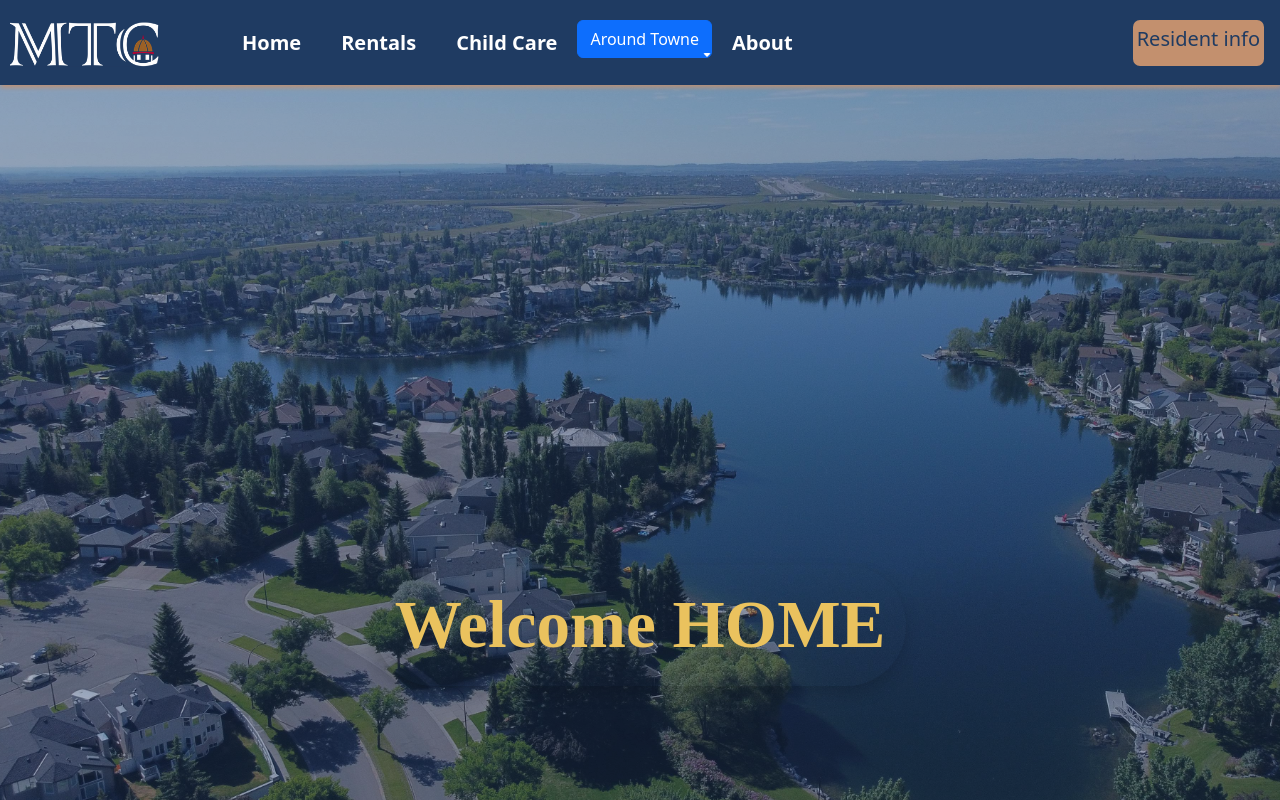
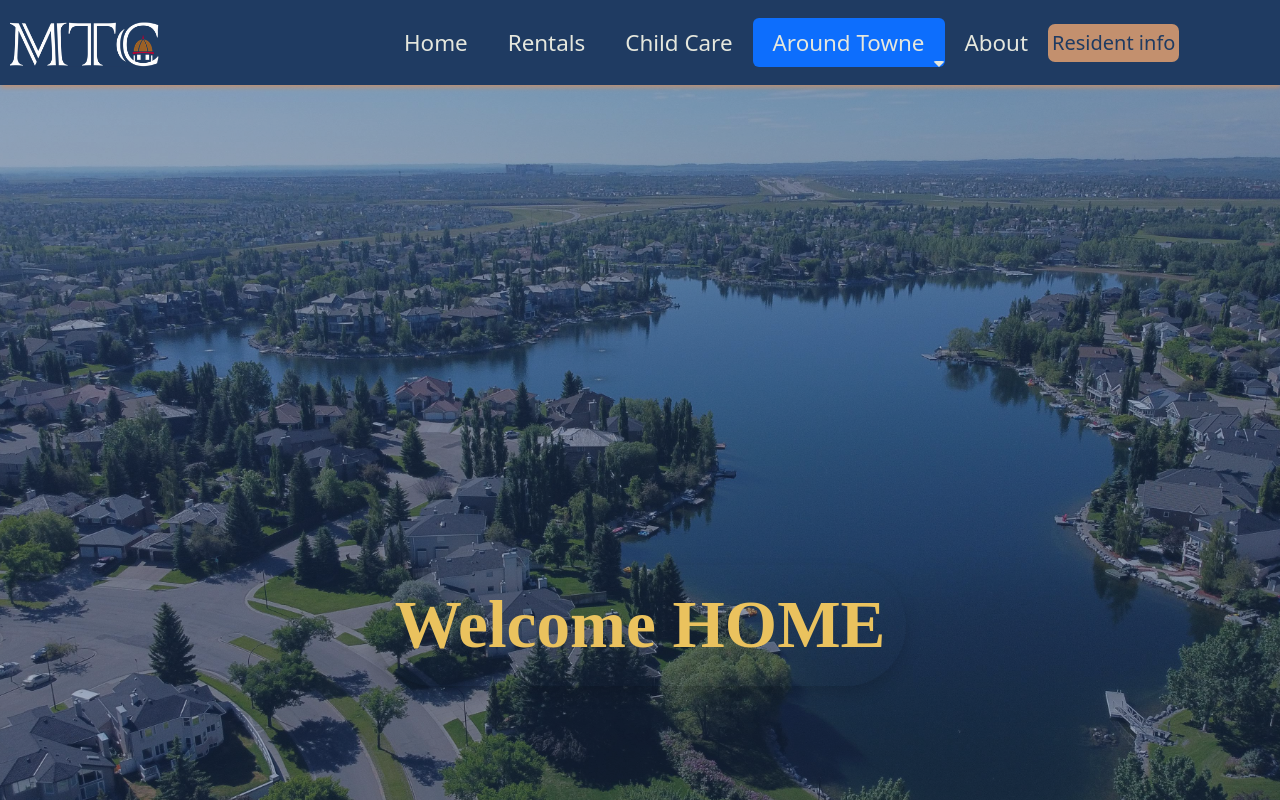
Before and after one commit to Kaleb-cpu/MTC-Official, a React (Vite) app: page / in a window 1280 px wide. Shown: the top 800 px of the page. Built offline with nearby package versions, Linux system fonts and the light colour scheme; a web font is replaced by a local one.

Commit message:
postioning tweaks

```diff
--- a/src/assets/css files/NavBar.css
+++ b/src/assets/css files/NavBar.css
@@ -3,13 +3,15 @@
   --secondary: #C3906E;
   --teritary: #E5E7DD;
   --fourth: #EAC25E;
+  --navbar-font-size: 1.4rem;
+  --navbar-font-family: font-family: 'Inter', sans-serif;
 }
 /* Navbar style and positioning */
 .Nav {
   position: relative;
   height: 85px;
-  display: flex;
-  justify-content: space-between;
+  display: grid;
+  grid-template-columns: 30% 1fr;
   align-items: center;
 
   background: var(--primary);
@@ -22,6 +24,7 @@
   cursor: pointer;
   padding-top: 0.2em;
   margin-left: 0.5em;
+
 }
 
 /* Nav menu container */
@@ -30,17 +33,16 @@
 }
 
 /* nav links style and position */
-.Nav-links {
-  position: relative;
-  vertical-align: middle;
+.Nav-links, .btn {
+  position: relative !important;
 
-  box-sizing: border-box;
+  box-sizing: border-box !important;
 
-  font-size: inherit;
-  font-weight: 700;
-  color: white;
-  text-decoration: none;
-  padding: 8px 20px;
+  font-size: var(--navbar-font-size) !important;
+  font-family: var(--navbar-font-family) !important;
+  color: var(--teritary) !important;
+  text-decoration: none !important;
+  padding: 8px 20px !important;
   transition: all 0.3s ease-out;
 }
 
@@ -222,6 +224,17 @@ each Nav link has its own animation
 }
 
 
+.btn {
+  font-size: var(--navbar-font-size) !important;
+  color: var(--teritary) !important;
+
+  padding: 8px 20px !important;
+  transition: all 0.3s ease-out !important;
+  border: none !important;
+  font-family: var(--navbar-font-family) !important;
+
+}
+
 /* ABOUT */
 
 .about {
@@ -278,14 +291,17 @@ each Nav link has its own animation
   color: var(--primary);
   padding: 0.2em;
   border-radius: 7px;
+  height: max-content !important;
+  margin-top: 0.3em;
+
 
 }
 
 @media screen and (min-width: 1000px) {
-  .Nav-links-button {
+  /* .Nav-links-button {
     margin-left: 20rem;
     margin-right: 1rem;
-  }
+  } */
 }
 
 .Nav-links-button:hover {
--- a/src/assets/css files/footer.css
+++ b/src/assets/css files/footer.css
@@ -26,7 +26,7 @@
     font-family: "Poppins", sans-serif;
     padding: 4rem 0; }
     .border-bottom {
-        border-bottom: 2px solid var(--fourth);
+        border-bottom: 2px solid var(--primary);
     }
     .footer-59391 .site-logo a {
       font-size: 3rem;
--- a/src/components/Navbar.tsx
+++ b/src/components/Navbar.tsx
@@ -3,7 +3,8 @@ import "../assets/css files/NavBar.css";
 import "../assets/css files/App.css";
 import { Link } from "react-router-dom";
 import Dropdown from 'react-bootstrap/Dropdown';
-import "bootstrap/dist/css/bootstrap.min.css";
+
+// import "bootstrap/dist/css/bootstrap.min.css";
 
 function Navbar() {
   const [click, setClick] = useState(false);
@@ -56,7 +57,7 @@ function Navbar() {
             >
                 <Dropdown>
       <Dropdown.Toggle className="Nav-links aroundTown" id="dropdown-basic">
-        Around Towne
+        <div  > Around Towne </div>
       </Dropdown.Toggle>
 
       <Dropdown.Menu>
@@ -79,7 +80,6 @@ function Navbar() {
                 About{" "}
               </Link>
             </li>
-
             <li className="Nav-items">
               <Link
                 to="/ResidentInfo"
@@ -90,6 +90,7 @@ function Navbar() {
                 Resident info{" "}
               </Link>
             </li>
+
           </ul>
         </nav>
       </section>
```
Also changed, not shown: public/media/down_arrow.svg (added).
